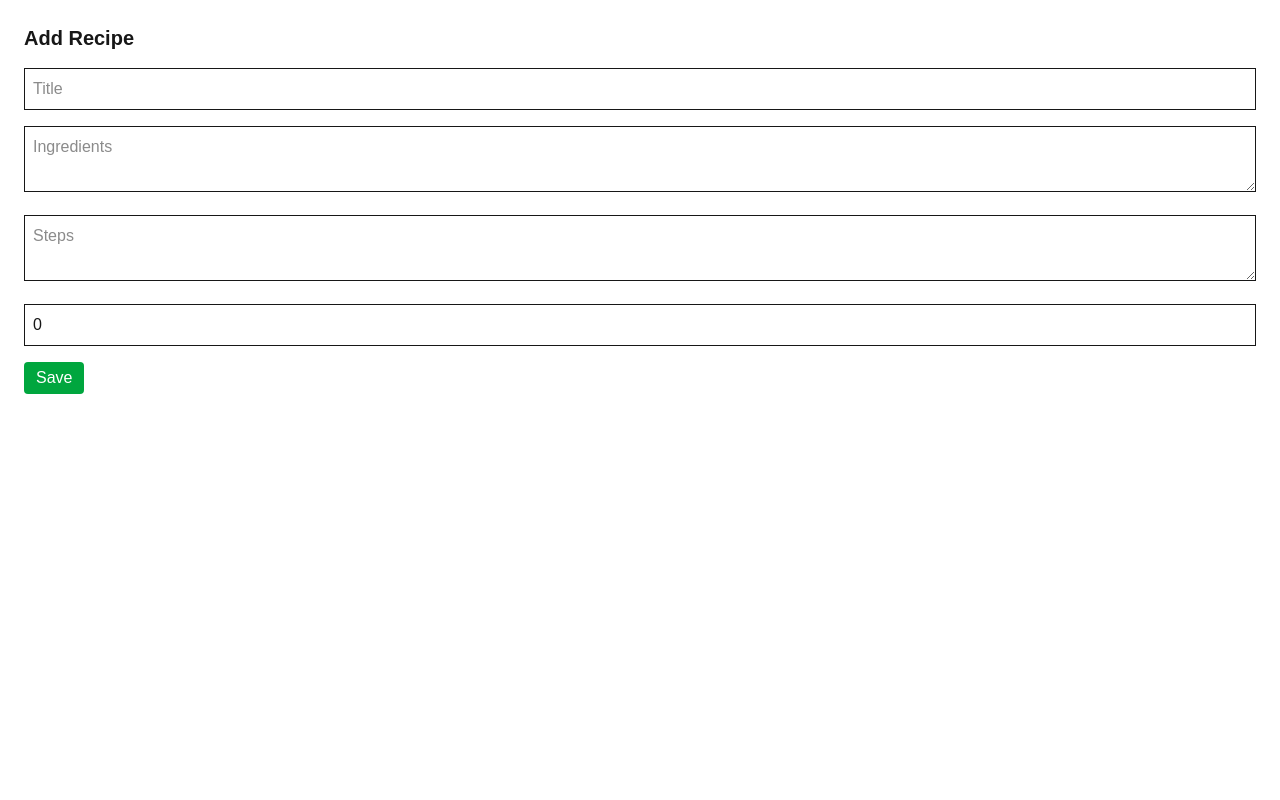
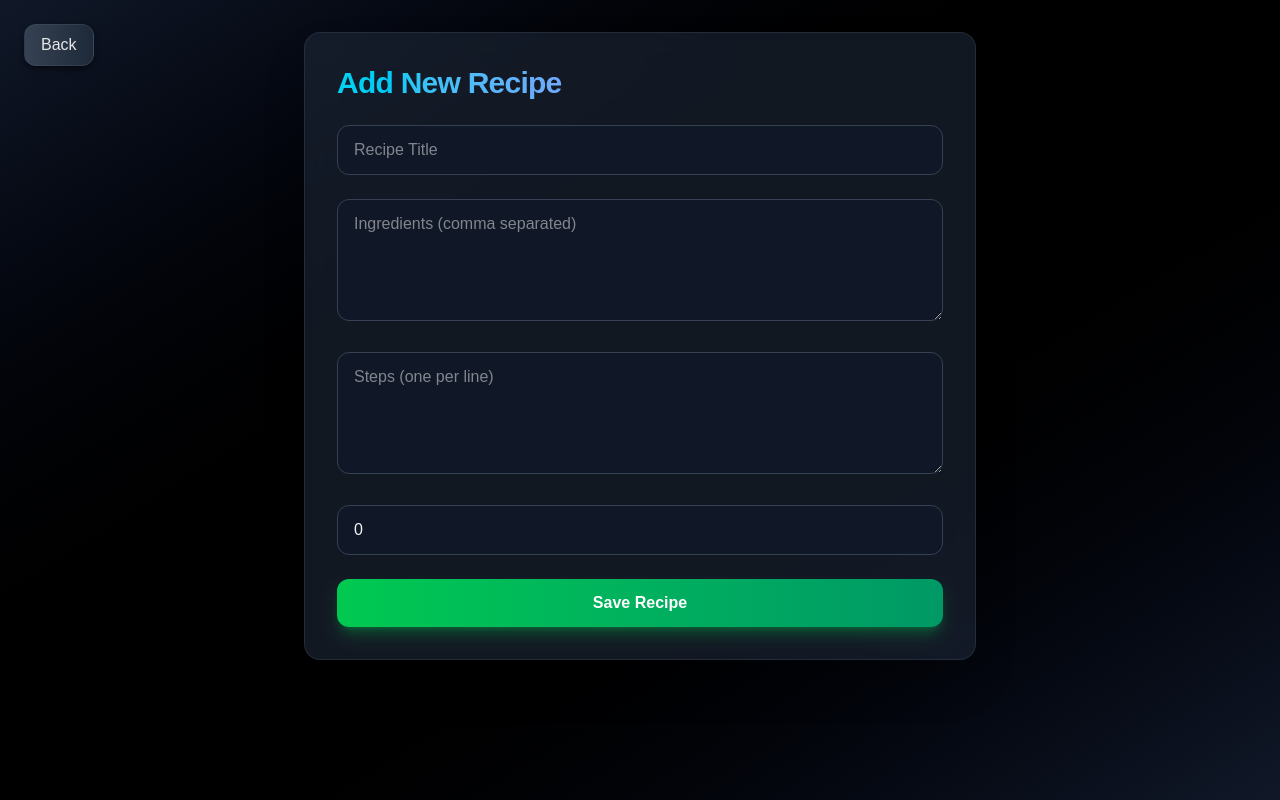
Before and after one commit to abelmasingita/recipe-share-ui, a Next.js app: page /recipes/new in a window 1280 px wide. Built offline with nearby package versions, Linux system fonts and the light colour scheme; no server answers.

Commit message:
more styling

```diff
--- a/src/app/recipes/[id]/page.tsx
+++ b/src/app/recipes/[id]/page.tsx
@@ -3,6 +3,7 @@
 import { useParams, useRouter } from 'next/navigation'
 import { useRecipe } from '@/hooks/useRecipe'
 import { RecipeForm } from '@/components/RecipeForm'
+import Link from 'next/link'
 
 export default function EditRecipe() {
   const params = useParams()
@@ -11,13 +12,38 @@ export default function EditRecipe() {
 
   const { recipe, loading, error, handleUpdate } = useRecipe(id)
 
-  if (loading) return <p>Loading...</p>
+  if (loading)
+    return (
+      <div className='min-h-screen flex items-center justify-center bg-gradient-to-br from-gray-900 via-black to-gray-900 text-cyan-400'>
+        <p className='animate-pulse'>Loading recipe...</p>
+      </div>
+    )
+
   if (error || !recipe)
-    return <p className='text-red-600'>{error ?? 'Not found'}</p>
+    return (
+      <div className='min-h-screen flex items-center justify-center bg-gradient-to-br from-gray-900 via-black to-gray-900'>
+        <p className='text-red-400 bg-red-900/30 px-6 py-3 rounded-xl border border-red-500/30 shadow-lg'>
+          {error ?? 'Recipe not found'}
+        </p>
+      </div>
+    )
 
   return (
-    <div>
-      <h1 className='text-xl font-bold p-6'>Edit Recipe</h1>
+    <div className='min-h-screen bg-gradient-to-br from-gray-900 via-black to-gray-900 text-gray-100 p-8 flex justify-center items-start'>
+      <div className='w-full max-w-3xl space-y-8'>
+        {/* Header */}
+        <h1 className='text-3xl font-extrabold tracking-tight bg-gradient-to-r from-purple-400 to-pink-500 bg-clip-text text-transparent'>
+          Edit Recipe
+        </h1>
+
+        <Link
+          href='/'
+          className='inline-block px-4 py-2 rounded-xl bg-gradient-to-r from-gray-700 to-gray-800 text-gray-200 shadow-md hover:scale-105 hover:from-gray-600 hover:to-gray-700 transition'
+        >
+          Back
+        </Link>
+
+        {/* Recipe Form */}
         <RecipeForm
           initial={recipe}
           onSubmit={async (data) => {
@@ -27,5 +53,6 @@ export default function EditRecipe() {
           submitLabel='Update'
         />
       </div>
+    </div>
   )
 }
--- a/src/app/recipes/new/page.tsx
+++ b/src/app/recipes/new/page.tsx
@@ -3,6 +3,7 @@
 import { useState } from 'react'
 import { createRecipe } from '@/lib/api'
 import { useRouter } from 'next/navigation'
+import Link from 'next/link'
 
 export default function NewRecipe() {
   const [form, setForm] = useState({
@@ -19,50 +20,86 @@ export default function NewRecipe() {
     e.preventDefault()
     try {
       await createRecipe(form)
-      router.push('/recipes')
+      router.push('/')
     } catch (err: unknown) {
       setError('Failed to save recipe')
     }
   }
 
   return (
-    <form onSubmit={handleSubmit} className='p-6 space-y-4'>
-      <h1 className='text-xl font-bold'>Add Recipe</h1>
-      {error && <p className='text-red-600'>{error}</p>}
+    <div className='min-h-screen bg-gradient-to-br from-gray-900 via-black to-gray-900 text-gray-100 p-8 flex justify-center items-start'>
+      <Link
+        href='/'
+        className='absolute top-6 left-6 inline-flex items-center gap-2 px-4 py-2 rounded-xl
+                  bg-gradient-to-r from-gray-700 to-gray-800 text-gray-200
+                  shadow-md shadow-black/40 border border-gray-600/40
+                  hover:from-gray-600 hover:to-gray-700 hover:scale-105
+                  transition-transform'
+      >
+        Back
+      </Link>
+
+      <form
+        onSubmit={handleSubmit}
+        className='w-full max-w-2xl p-8 rounded-2xl bg-gray-800/60 backdrop-blur-xl shadow-2xl border border-gray-700/50 space-y-6'
+      >
+        {/* Header */}
+        <h1 className='text-3xl font-extrabold tracking-tight bg-gradient-to-r from-cyan-400 to-purple-500 bg-clip-text text-transparent'>
+          Add New Recipe
+        </h1>
+
+        {error && (
+          <p className='text-red-400 bg-red-900/30 p-3 rounded-lg border border-red-500/30'>
+            {error}
+          </p>
+        )}
+
+        {/* Title */}
         <input
           type='text'
-        placeholder='Title'
-        className='border p-2 w-full'
+          placeholder='Recipe Title'
+          className='w-full px-4 py-3 rounded-xl bg-gray-900/70 border border-gray-700 focus:border-cyan-400 focus:ring-2 focus:ring-cyan-500/40 outline-none transition'
           value={form.title}
           onChange={(e) => setForm({ ...form, title: e.target.value })}
         />
+
+        {/* Ingredients */}
         <textarea
-        placeholder='Ingredients'
-        className='border p-2 w-full'
+          placeholder='Ingredients (comma separated)'
+          rows={4}
+          className='w-full px-4 py-3 rounded-xl bg-gray-900/70 border border-gray-700 focus:border-purple-400 focus:ring-2 focus:ring-purple-500/40 outline-none transition'
           value={form.ingredients}
           onChange={(e) => setForm({ ...form, ingredients: e.target.value })}
         />
+
+        {/* Steps */}
         <textarea
-        placeholder='Steps'
-        className='border p-2 w-full'
+          placeholder='Steps (one per line)'
+          rows={4}
+          className='w-full px-4 py-3 rounded-xl bg-gray-900/70 border border-gray-700 focus:border-blue-400 focus:ring-2 focus:ring-blue-500/40 outline-none transition'
           value={form.steps}
           onChange={(e) => setForm({ ...form, steps: e.target.value })}
         />
+
+        {/* Cooking Time */}
         <input
           type='number'
           placeholder='Cooking Time (minutes)'
-        className='border p-2 w-full'
+          className='w-full px-4 py-3 rounded-xl bg-gray-900/70 border border-gray-700 focus:border-green-400 focus:ring-2 focus:ring-green-500/40 outline-none transition'
           value={form.cookingTimeMinutes}
           onChange={(e) =>
             setForm({ ...form, cookingTimeMinutes: +e.target.value })
           }
         />
+
+        {/* Save button */}
         <button
           type='submit'
-        className='bg-green-600 text-white px-3 py-1 rounded'
+          className='w-full py-3 rounded-xl bg-gradient-to-r from-green-500 to-emerald-600 text-white font-semibold shadow-lg shadow-green-500/30 hover:scale-[1.02] transition-transform'
         >
-        Save
+          Save Recipe
         </button>
       </form>
+    </div>
   )
 }
--- a/src/app/recipes/page.tsx
+++ b/src/app/recipes/page.tsx
@@ -4,25 +4,55 @@ import { useRecipes } from '@/hooks/useRecipes'
 import { RecipeCard } from '@/components/RecipeCard'
 import Link from 'next/link'
 
-export default function RecipesPage() {
+export default function Home() {
   const { recipes, loading, error, handleDelete } = useRecipes()
 
-  if (loading) return <p>Loading...</p>
-  if (error) return <p className='text-red-600'>{error}</p>
+  if (loading)
+    return <p className='text-center text-blue-400 animate-pulse'>Loading...</p>
+  if (error) return <p className='text-red-500 text-center'>{error}</p>
 
   return (
-    <div className='p-6 space-y-4'>
-      <h1 className='text-2xl font-bold'>Recipes</h1>
+    <div className='min-h-screen bg-gradient-to-br from-gray-900 via-black to-gray-900 text-gray-100 p-8'>
+      {/* Container */}
+      <div className='max-w-3xl mx-auto space-y-8'>
+        {/* Header */}
+        <div className='flex justify-between items-center'>
+          <h1 className='text-4xl font-extrabold tracking-tight bg-gradient-to-r from-cyan-400 to-purple-500 bg-clip-text text-transparent'>
+            Recipes
+          </h1>
           <Link
             href='/recipes/new'
-        className='bg-blue-600 text-white px-3 py-1 rounded'
+            className='px-4 py-2 rounded-xl bg-gradient-to-r from-blue-600 to-purple-600 text-white font-medium shadow-lg shadow-blue-600/30 hover:scale-105 transition-transform'
           >
-        Add Recipe
+            + Add Recipe
           </Link>
-      <div className='mt-4 space-y-2'>
+        </div>
+
+        {/* Recipes List */}
+        <div className='grid gap-4'>
           {recipes.map((r) => (
-          <RecipeCard key={r.id} recipe={r} onDelete={handleDelete} />
+            <div
+              key={r.id}
+              className='flex justify-between items-center p-5 rounded-2xl bg-gray-800/60 backdrop-blur-md shadow-xl border border-gray-700 hover:border-purple-500/50 hover:shadow-purple-500/20 transition-all duration-300'
+            >
+              <span className='text-lg font-semibold'>{r.title}</span>
+              <div className='space-x-4'>
+                <Link
+                  href={`/recipes/${r.id}`}
+                  className='text-cyan-400 hover:text-cyan-300 transition'
+                >
+                  Edit
+                </Link>
+                <button
+                  onClick={() => handleDelete(r.id)}
+                  className='text-red-400 hover:text-red-300 transition'
+                >
+                  Delete
+                </button>
+              </div>
+            </div>
           ))}
+        </div>
       </div>
     </div>
   )
--- a/src/components/RecipeForm.tsx
+++ b/src/components/RecipeForm.tsx
@@ -30,41 +30,70 @@ export function RecipeForm({ initial, onSubmit, submitLabel = 'Save' }: Props) {
   }
 
   return (
-    <form onSubmit={handleSubmit} className='p-6 space-y-4'>
-      {error && <p className='text-red-600'>{error}</p>}
+    <form
+      onSubmit={handleSubmit}
+      className='w-full max-w-2xl p-8 rounded-2xl bg-gray-800/60 backdrop-blur-xl shadow-2xl border border-gray-700/50 space-y-6'
+    >
+      {error && (
+        <p className='text-red-400 bg-red-900/30 p-3 rounded-lg border border-red-500/30'>
+          {error}
+        </p>
+      )}
+
+      {/* Title */}
       <input
         type='text'
-        placeholder='Title'
-        className='border p-2 w-full'
+        placeholder='Recipe Title'
+        className='w-full px-4 py-3 rounded-xl bg-gray-900/70 border border-gray-700
+                   focus:border-cyan-400 focus:ring-2 focus:ring-cyan-500/40
+                   outline-none transition'
         value={form.title}
         onChange={(e) => setForm({ ...form, title: e.target.value })}
       />
+
+      {/* Ingredients */}
       <textarea
-        placeholder='Ingredients'
-        className='border p-2 w-full'
+        placeholder='Ingredients (comma separated)'
+        rows={4}
+        className='w-full px-4 py-3 rounded-xl bg-gray-900/70 border border-gray-700
+                   focus:border-purple-400 focus:ring-2 focus:ring-purple-500/40
+                   outline-none transition'
         value={form.ingredients}
         onChange={(e) => setForm({ ...form, ingredients: e.target.value })}
       />
+
+      {/* Steps */}
       <textarea
-        placeholder='Steps'
-        className='border p-2 w-full'
+        placeholder='Steps (one per line)'
+        rows={4}
+        className='w-full px-4 py-3 rounded-xl bg-gray-900/70 border border-gray-700
+                   focus:border-blue-400 focus:ring-2 focus:ring-blue-500/40
+                   outline-none transition'
         value={form.steps}
         onChange={(e) => setForm({ ...form, steps: e.target.value })}
       />
+
+      {/* Cooking Time */}
       <input
         type='number'
         placeholder='Cooking Time (minutes)'
-        className='border p-2 w-full'
+        className='w-full px-4 py-3 rounded-xl bg-gray-900/70 border border-gray-700
+                   focus:border-green-400 focus:ring-2 focus:ring-green-500/40
+                   outline-none transition'
         value={form.cookingTimeMinutes}
         onChange={(e) =>
           setForm({ ...form, cookingTimeMinutes: +e.target.value })
         }
       />
+
+      {/* Submit button */}
       <button
         type='submit'
-        className='bg-green-600 text-white px-3 py-1 rounded'
+        className='w-full py-3 rounded-xl bg-gradient-to-r from-green-500 to-emerald-600
+                   text-white font-semibold shadow-lg shadow-green-500/30
+                   hover:scale-[1.02] transition-transform'
       >
-        {submitLabel}
+        🚀 {submitLabel}
       </button>
     </form>
   )
```
Also changed, not shown: src/app/page.tsx (+60 -3 lines). Lines whose indentation alone changed are shown as unchanged.
